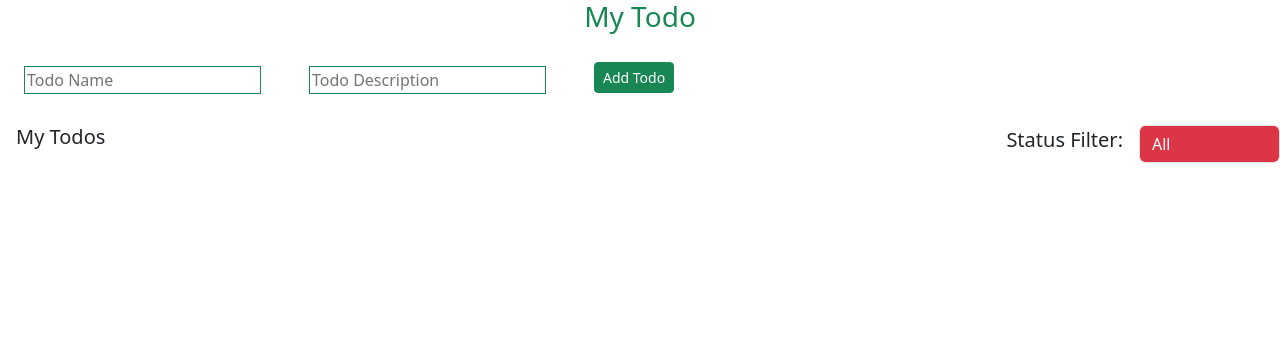
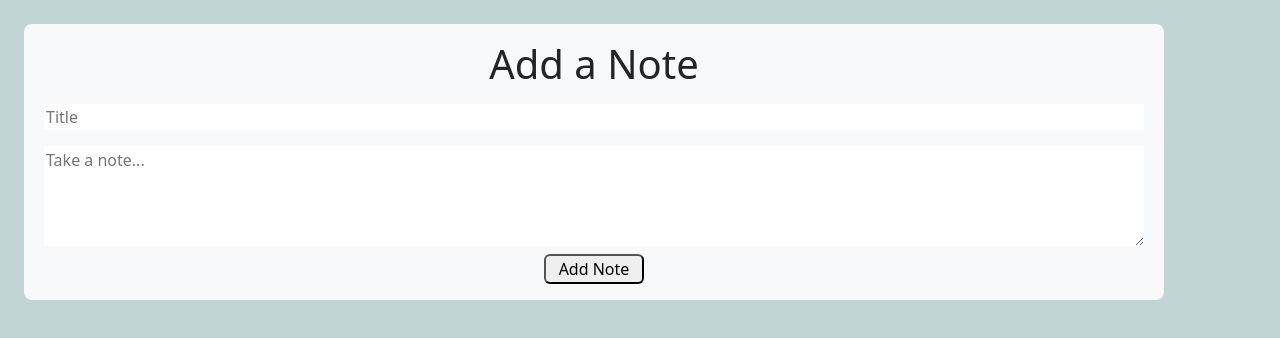
Before and after one commit to Vishnu-D-2002/Todo-list, a React (Vite) app: page / in a window 1280 px wide. Shown: the top 338 px of the page. Built offline with nearby package versions, Linux system fonts and the light colour scheme.

Commit message:
note add &delete

```diff
--- a/index.html
+++ b/index.html
@@ -7,6 +7,8 @@
     <title>My Todo</title>
     <link href="https://cdn.jsdelivr.net/npm/bootstrap@5.3.2/dist/css/bootstrap.min.css" rel="stylesheet"
       integrity="sha384-T3c6CoIi6uLrA9TneNEoa7RxnatzjcDSCmG1MXxSR1GAsXEV/Dwwykc2MPK8M2HN" crossorigin="anonymous">
+      <link rel="stylesheet" href="https://cdn.jsdelivr.net/npm/@fortawesome/fontawesome-free@6.4.2/css/fontawesome.min.css"
+        integrity="sha384-BY+fdrpOd3gfeRvTSMT+VUZmA728cfF9Z2G42xpaRkUGu2i3DyzpTURDo5A6CaLK" crossorigin="anonymous">
   </head>
   <body>
     <div id="root"></div>
--- a/src/App.css
+++ b/src/App.css
@@ -1,8 +1,17 @@
-#card{
-    width: 325px;
-    height: 210px;
-    display: inline-block;
-    margin: 25px;
-    margin-top: 10px;
-    background-color: rgb(206, 254, 238);
+
+body{
+    background-color: rgb(194, 213, 213);
 }
+
+input,textarea{
+    outline: none;
+    border: none;
+}
+
+#btn{
+    width: 100px;
+}
+
+#mynotes{
+    width: 250px;
+}
--- a/src/App.jsx
+++ b/src/App.jsx
@@ -1,176 +1,147 @@
-import { useState } from 'react';
+import React, { useState } from 'react';
 import './App.css';
 
 function App() {
-  const [todos, setTodos] = useState([]);
-  const [todoName, setTodoName] = useState('');
-  const [todoDescription, setTodoDescription] = useState('');
-  const [filter, setFilter] = useState('All');
+  const [notes, setNotes] = useState([]);
+  const [content, setContent] = useState({
+    title: '',
+    description: ''
+  });
   const [editIndex, setEditIndex] = useState(null);
 
-  const handleAddTodo = () => {
-    if (todoName && todoDescription) {
-      const newTodo = {
-        name: todoName,
-        description: todoDescription,
-        status: 'Not Completed',
-      };
-
-      setTodos([...todos, newTodo]);
-      setTodoName('');
-      setTodoDescription('');
+  const handleSubmit = (e) => {
+    e.preventDefault();
+    if (content.title && content.description) {
+      if (editIndex !== null) {
+        // Editing existing note
+        const updatedNotes = [...notes];
+        updatedNotes[editIndex] = { Title: content.title, Description: content.description };
+        setNotes(updatedNotes);
+        setEditIndex(null);
+      } else {
+        // Adding a new note
+        const newNote = { Title: content.title, Description: content.description };
+        setNotes([...notes, newNote]);
+      }
+      setContent({ title: '', description: '' });
     }
   };
 
-  const handleStatusChange = (index, newStatus) => {
-    const updatedTodos = [...todos];
-    updatedTodos[index].status = newStatus;
-    setTodos(updatedTodos);
-  };
-
-  const handleEditStatus = (index) => {
+  const handleEdit = (index) => {
+    // Set the content and activate editing mode
+    setContent({
+      title: notes[index].Title,
+      description: notes[index].Description
+    });
     setEditIndex(index);
   };
 
-  const handleSaveEdit = () => {
-    setEditIndex(null);
+  const handleDelete = (index) => {
+    const updatedNotes = [...notes];
+    updatedNotes.splice(index, 1);
+    setNotes(updatedNotes);
   };
 
-  const handleDeleteTodo = (index) => {
-    const updatedTodos = [...todos];
-    updatedTodos.splice(index, 1);
-    setTodos(updatedTodos);
+  const handleUpdate = () => {
+    handleSubmit({ preventDefault: () => {} }); // Trigger the submit for update
   };
 
-  const handleFilterChange = (newFilter) => {
-    setFilter(newFilter);
-  };
-
-  const filteredTodos = todos.filter((todo) => {
-    if (filter === 'All') return true;
-    return todo.status === filter;
-  });
-
   return (
-    <div>
-      <div>
-        <h3 className='text-center text-success'>My Todo</h3>
+    <div className='container-f '>
+      <div className='m-4 container rounded-3 d-flex flex-column bg-light'>
+        <form className='d-flex flex-column' onSubmit={handleSubmit}>
+          <h1 className='text-center mt-3'>{editIndex !== null ? 'Edit Note' : 'Add a Note'}</h1>
           <input
-          id='name'
-          className='mx-4 mt-4 border border-success'
-          placeholder='Todo Name'
-          value={todoName}
-          onChange={(e) => setTodoName(e.target.value)}
+            type='text'
+            placeholder='Title'
+            className='m-2 outline'
+            value={content.title}
+            onChange={(e) => setContent({ ...content, title: e.target.value })}
           />
-        <input
-          id='description'
-          className='mx-4 border border-success'
-          placeholder='Todo Description'
-          value={todoDescription}
-          onChange={(e) => setTodoDescription(e.target.value)}
+          <textarea
+            type='text'
+            placeholder='Take a note...'
+            rows={4}
+            className='m-2'
+            value={content.description}
+            onChange={(e) => setContent({ ...content, description: e.target.value })}
           />
-        <button
-          className='mb-2 mx-4 btn btn-success btn btn-primary btn-sm'
-          onClick={handleAddTodo}
-        >
-          Add Todo
+          <button id='btn' onClick={handleSubmit} className='rounded-2 mx-auto mb-3'>
+            {editIndex !== null ? 'Update Note' : 'Add Note'}
           </button>
+        </form>
       </div>
 
-      <div className="d-flex justify-content-between">
-        <h5 className='mx-3 mt-4'>My Todos</h5>
-        <div className="d-flex align-items-center">
-          <h5 className='mx-3 mt-4'>Status Filter:</h5>
-          <div className="custom-dropdown  mt-4">
-            <select
-              className={`form-control ${
-                filter === 'All'
-                  ? 'bg-danger text-white'
-                  : filter === 'Completed'
-                  ? 'bg-success text-white'
-                  : 'bg-danger'
-              }`}
-              value={filter}
-              onChange={(e) => handleFilterChange(e.target.value)}
+      <div className='d-flex flex-wrap'>
+      {notes.map((note, index) => (
+        <div key={index} id='mynotes' className='m-4 container rounded-3 d-flex flex-column bg-light'>
+          <div className='title-container d-flex justify-content-between align-items-center'>
+            <h2 className='mt-3'>{note.Title}</h2>
+            <div className='icons-container'>
+              <svg
+                xmlns='http://www.w3.org/2000/svg'
+                className='mx-1'
+                onClick={() => handleEdit(index)}
+                width='1em'
+                height='1em'
+                viewBox='0 0 24 24'
               >
-              <option value="All" className="bg-danger">
-                All
-              </option>
-              <option value="Completed" className="bg-success">
-                Completed
-              </option>
-              <option value="Not Completed" className="bg-danger">
-                Not Completed
-              </option>
-            </select>
+                <g fill='none' stroke='currentColor' stroke-width='2'>
+                  <path
+                    stroke-linecap='round'
+                    stroke-linejoin='round'
+                    d='M4.333 16.048L16.57 3.81a2.56 2.56 0 0 1 3.62 3.619L7.951 19.667a2 2 0 0 1-1.022.547L3 21l.786-3.93a2 2 0 0 1 .547-1.022'
+                  />
+                  <path d='m14.5 6.5l3 3' />
+                </g>
+              </svg>
+              <svg
+                xmlns='http://www.w3.org/2000/svg'
+                className='mx-1'
+                onClick={() => handleDelete(index)}
+                width='1em'
+                height='1em'
+                viewBox='0 0 24 24'
+              >
+                <path
+                  fill='none'
+                  stroke='currentColor'
+                  stroke-linecap='round'
+                  stroke-linejoin='round'
+                  stroke-width='2'
+                  d='M4 6h16l-1.58 14.22A2 2 0 0 1 16.432 22H7.568a2 2 0 0 1-1.988-1.78zm3.345-2.853A2 2 0 0 1 9.154 2h5.692a2 2 0 0 1 1.81 1.147L18 6H6zM2 6h20m-12 5v5m4-5v5'
+                />
+              </svg>
             </div>
           </div>
-      </div>
-
-      <div>
-        {filteredTodos.map((todo, index) => (
-          <div className="card" id='card' key={index}>
-            <div className="card-body">
-              <h5 className="card-title">Name: {todo.name}</h5>
-              <p className="card-text">Description: {todo.description}</p>
-              <div className="form-group">
           {editIndex === index ? (
-                  <select
-                    className={`form-control ${
-                      todo.status === 'Not Completed'
-                        ? 'bg-danger'
-                        : 'bg-success'
-                    }`}
-                    value={todo.status}
-                    onChange={(e) => handleStatusChange(index, e.target.value)}
-                  >
-                    <option value="Not Completed">Not Completed</option>
-                    <option value="Completed">Completed</option>
-                  </select>
+            <>
+              <input
+                type='text'
+                placeholder='Title'
+                className='m-2 outline'
+                value={content.title}
+                onChange={(e) => setContent({ ...content, title: e.target.value })}
+              />
+              <textarea
+                type='text'
+                placeholder='Take a note...'
+                rows={4}
+                className='m-2'
+                value={content.description}
+                onChange={(e) => setContent({ ...content, description: e.target.value })}
+              />
+              <button id='btn' onClick={handleUpdate} className='rounded-2 mx-auto mb-3'>
+                Update Note
+              </button>
+            </>
           ) : (
-                  <div>
-                    <label>Status:</label>
-                    <span
-                      className={`badge ${
-                        todo.status === 'Not Completed'
-                          ? 'bg-danger'
-                          : 'bg-success'
-                      } mx-2`}
-                    >
-                      {todo.status}
-                    </span>
-                  </div>
+            <p>{note.Description}</p>
           )}
-                <div>
-                  {editIndex === index ? (
-                    <button
-                      className="btn btn-success mt-2"
-                      onClick={handleSaveEdit}
-                    >
-                      Save
-                    </button>
-                  ) : (
-                    <div>
-                      <button
-                        className="btn btn-success mx-4 mt-4"
-                        onClick={() => handleEditStatus(index)}
-                      >
-                        Edit
-                      </button>
-                      <button
-                        className="btn btn-danger mt-4"
-                        onClick={() => handleDeleteTodo(index)}
-                      >
-                        Delete
-                      </button>
-                    </div>
-                  )}
-                </div>
-              </div>
-            </div>
         </div>
       ))}
       </div>
+
     </div>
   );
 }
```
Lines whose indentation alone changed are shown as unchanged.
